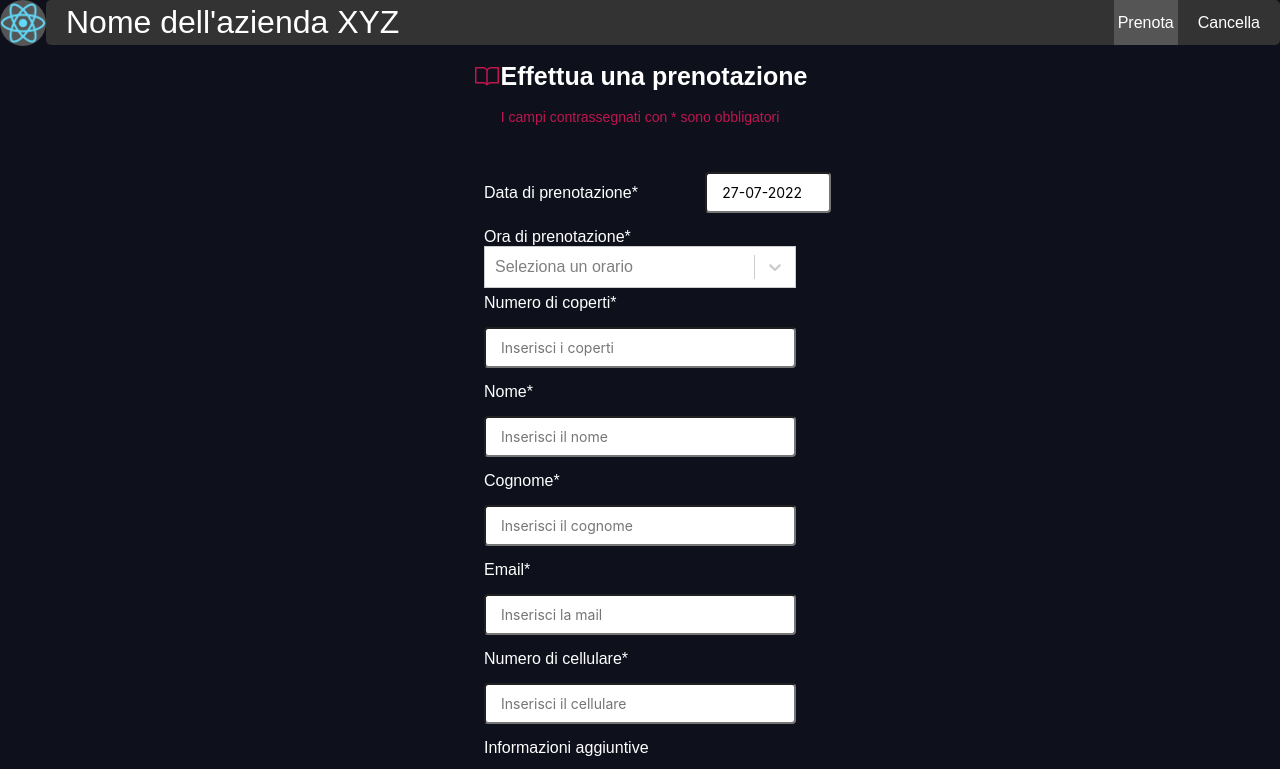
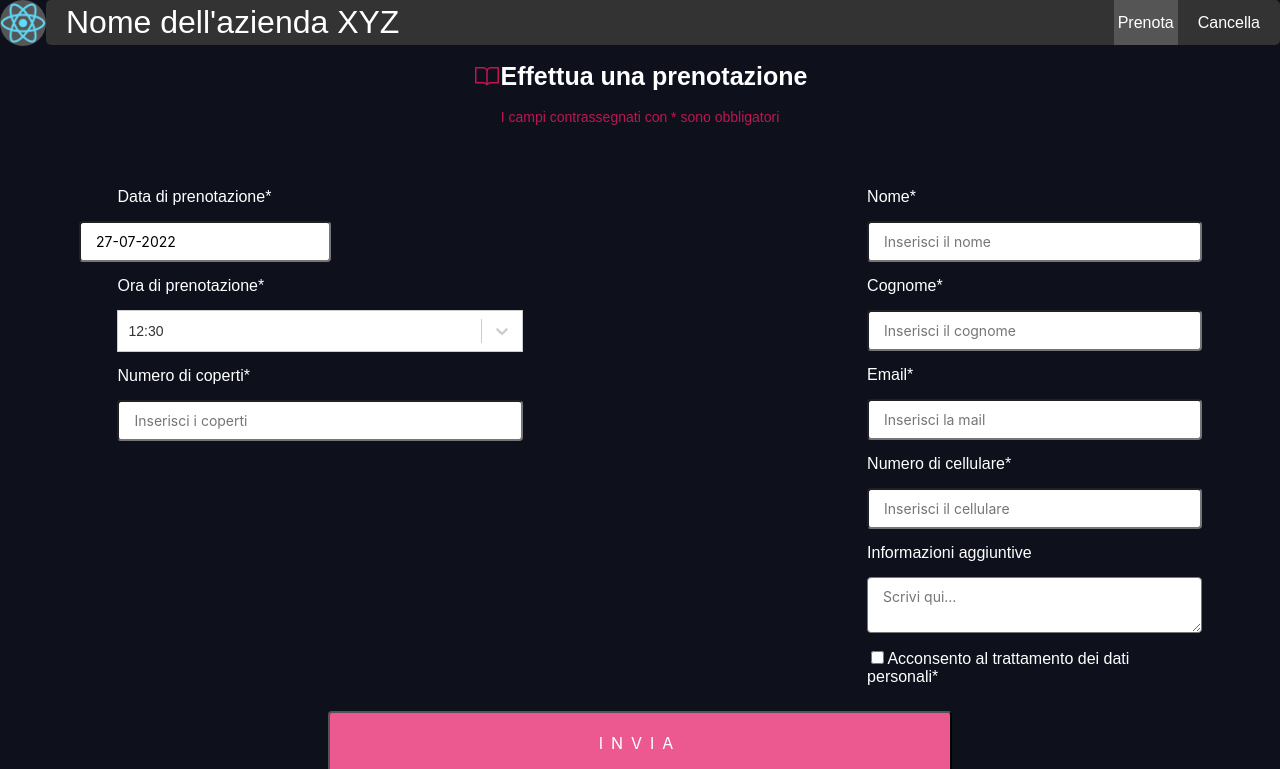
Before and after one commit to AlessiaLom/Sistema-di-prenotazione, a React (Create React App) app in the folder bookingForm/: page /booking in a window 1280 px wide. Shown: the top 769 px of the page. Built offline with nearby package versions, Linux system fonts and the light colour scheme.

Commit message:
booking form front-end working

```diff
--- a/bookingForm/src/Form.js
+++ b/bookingForm/src/Form.js
@@ -1,4 +1,5 @@
-import { useState } from "react";
+import React, { useState } from "react";
+import { Component } from "react";
 import { useForm } from "react-hook-form";
 import Select from "react-select"
 import HeaderForm from "./HeaderForm";
@@ -6,52 +7,209 @@ import DatePicker from "react-datepicker";
 
 import 'react-datepicker/dist/react-datepicker.css'
 
-export function Form() {
-  const { register, handleSubmit } = useForm();
-  const [data, setData] = useState("");
-  const [date, handleDateSelect, handleDateChange] = useState(new Date());
+const validEmailRegex = RegExp(
+  /^(([^<>()\[\]\.,;:\s@\"]+(\.[^<>()\[\]\.,;:\s@\"]+)*)|(\".+\"))@(([^<>()[\]\.,;:\s@\"]+\.)+[^<>()[\]\.,;:\s@\"]{2,})$/i
+);
+
+const validateForm = errors => {
+  let valid = true;
+  Object.values(errors).forEach(val => val.length > 0 && (valid = false));
+  return valid;
+};
+
+export default class Form extends Component {
+  constructor(props) {
+    super(props);
+    this.state = {
+      selectedDate: new Date(),
+      selectedTime: [],
+      bookingGuests: null,
+      guestName: null,
+      guestSurname: null,
+      guestEmail: null,
+      guestPhone: null,
+      guestPrivacy: null,
+      guestAdditionalInfo: null,
+      errors: {
+        bookingGuests: '',
+        guestName: '',
+        guestSurname: '',
+        guestEmail: '',
+        guestPhone: '',
+        guestPrivacy: '',
+        guestAdditionalInfo: ''
+      }
+    };
+    this.handleChange = this.handleChange.bind(this);
+    this.handleSubmit = this.handleSubmit.bind(this);
+  }
+
+  handleChange = (event) => {
+    const { name, value } = event.target;
+    let errors = this.state.errors;
+
+    switch (name) {
+      case 'bookingGuests':
+        errors.bookingGuests =
+        value.length > 0
+        ? (Number.isInteger(Number(value)) && Number(value) >= 1
+          ? ''
+          : 'Devi inserire un numero maggiore di 1')
+        : 'Questo campo è obbligatorio';
+      break;
+      case 'guestName':
+        errors.guestName =
+          value.length < 1
+            ? 'Questo campo è obbligatorio'
+            : '';
+      break;
+      case 'guestSurname':
+        errors.guestSurname =
+          value.length < 1
+            ? 'Questo campo è obbligatorio'
+            : '';
+      break;
+      case 'guestEmail':
+        errors.guestEmail =
+        value.length > 0
+        ? (validEmailRegex.test(value)
+            ? ''
+            : "La mail deve rispettare il formato corretto (email@example.com)")
+        : 'Questo campo è obbligatorio';
+        break;
+      case 'guestPhone':
+        errors.guestPhone =
+        value.length > 0
+        ? (Number.isInteger(Number(value)) && value.length > 8)
+            ? ''
+            : "Devi inserire un campo numerico di almeno 8 cifre (Non specificare +39)"
+        : 'Questo campo è obbligatorio';
+      break;
+      case 'guestPrivacy':
+        console.log(event.target.checked);
+        errors.guestPrivacy =
+        event.target.checked
+          ? ''
+          : 'Devi accettare il consenso per la privacy';
+      break;
+      case 'guestAdditionalInfo':
+        errors.guestAdditionalInfo =
+        value.length < 1000
+        ? ''
+        : 'Quest\'area di testo non può superare i 1000 caratteri';
+      break;
+      default:
+      break;
+    }
+    this.setState({errors, [name]: value});
+  }
+
+  handleTimeChange = (value) => {
+    this.setState({ selectedTime: value });
+  }
+
+  handleDateChange = (date) => {
+    this.setState({ selectedDate: date });
+  }
+
+  handleSubmit = (event) => {
+    event.preventDefault();
+    console.log(this.state);
+    if(validateForm(this.state.errors)) {
+      console.info('Valid Form')
+    }else{
+      console.error('Invalid Form')
+    }
+  }
+
+  render(){
+    //const [date, handleDateSelect, handleDateChange] = useState(new Date());
     const options = [
-    { value: '12:00', label: '12:00' },
-    { value: '12:15', label: '12:15' },
-    { value: '12:30', label: '12:30' },
-    { value: '12:45', label: '12:45' },
-    { value: '13:00', label: '13:00' },
-    { value: '13:15', label: '13:15' },
-    { value: '13:30', label: '13:30' },
-    { value: '13:45', label: '13:45' },
-    { value: '14:00', label: '14:00' },
-    { value: '19:00', label: '19:00' },
-    { value: '19:15', label: '19:15' },
-    { value: '19:30', label: '19:30' },
-    { value: '19:45', label: '19:45' },
-    { value: '20:00', label: '20:00' },
-    { value: '20:15', label: '20:15' },
-    { value: '20:30', label: '20:30' },
-    { value: '20:45', label: '20:45' },
-    { value: '21:00', label: '21:00' },
+      { value: '12:00', label: '12:00', disabled: true },
+      { value: '12:15', label: '12:15', disabled: true },
+      { value: '12:30', label: '12:30', disabled: false },
+      { value: '12:45', label: '12:45', disabled: true },
+      { value: '13:00', label: '13:00', disabled: true },
+      { value: '13:15', label: '13:15', disabled: false },
+      { value: '13:30', label: '13:30', disabled: true },
+      { value: '13:45', label: '13:45', disabled: true },
+      { value: '14:00', label: '14:00', disabled: true },
+      { value: '19:00', label: '19:00', disabled: false },
+      { value: '19:15', label: '19:15', disabled: true },
+      { value: '19:30', label: '19:30', disabled: true },
+      { value: '19:45', label: '19:45', disabled: true },
+      { value: '20:00', label: '20:00', disabled: false },
+      { value: '20:15', label: '20:15', disabled: true },
+      { value: '20:30', label: '20:30', disabled: true},
+      { value: '20:45', label: '20:45', disabled: false },
+      { value: '21:00', label: '21:00', disabled: true },
     ];
-
+    const {errors} = this.state;
     return (
-    <form onSubmit={handleSubmit((data) => setData(JSON.stringify(data)))}>
+      <div className="wrapper">
+        <div className="form-wrapper">
+            <form onSubmit={this.handleSubmit} noValidate>
             <HeaderForm />
-      <label>Data di prenotazione* <DatePicker selected={date} onSelect={handleDateSelect} onChange={handleDateChange} dateFormat="dd-MM-yyyy" minDate={new Date()} required/></label>
-      <label>Ora di prenotazione* <Select options={options} theme={(theme) => ({
+            <div className="bookingControls">
+            <div className="bookingDate">
+                <label className="booking">Data di prenotazione*
+                    <DatePicker className="booking" selected={this.state.selectedDate}
+                    onChange={this.handleDateChange}
+                    dateFormat="dd-MM-yyyy"
+                    minDate={new Date()} noValidate/></label>
+              </div>
+              <div className="bookingTime">
+              <label className="booking">Ora di prenotazione*
+                <Select className="booking" defaultValue={options.filter(option => option.disabled === false)[0]} options={options} theme={(theme) => ({
                   ...theme,
                   borderRadius: 0,
                   colors: {
                                                                         ...theme.colors,
                                                                         primary25: 'hotpink',
                                                                         primary: 'black',
-                                                            },})}placeholder="Seleziona un orario" /></label>
-      <label>Numero di coperti* <input type="number" placeholder="Inserisci i coperti" {...register("bookingGuests", {required: true, max: 20, min: 1})} /></label>
-      <label>Nome* <input type="text" placeholder="Inserisci il nome" {...register("guestName", {required: true})} /></label>
-      <label>Cognome* <input type="text" placeholder="Inserisci il cognome" {...register("guestSurname", {required: true})} /></label>
-      <label>Email* <input type="text" placeholder="Inserisci la mail" {...register("guestEmail", {required: true, pattern: /^[a-zA-Z0-9.!#$%&'*+/=?^_`{|}~-]+@[a-zA-Z0-9-]+(?:\.[a-zA-Z0-9-]+)*$/i})} /></label>
-      <label>Numero di cellulare* <input type="tel" placeholder="Inserisci il cellulare" {...register("guestPhone", {required: true})} /></label>
-      <label>Informazioni aggiuntive <textarea placeholder="Scrivi qui..." {...register("guestAdditionalInformation", {maxLength: 1000})} /></label>
-      <input type="checkbox" id="guestPrivacy" {...register("guestPrivacy", {required: true})} />
-      <label id="privacyLabel" htmlFor="guestPrivacy">Acconsento al trattamento dei dati personali*</label>
-      <input type="submit" value="Invia" />
+                  },})}
+                  onChange={this.handleTimeChange}
+                  isOptionDisabled={(option) => option.disabled}
+                  noValidate/></label>
+              </div>
+              <div className="bookingGuests">
+                <label className="booking">Numero di coperti* {errors.bookingGuests.length > 0 && <span className='error'>{errors.bookingGuests}</span>}<input type="number" className="booking" name="bookingGuests" placeholder="Inserisci i coperti" onChange={this.handleChange} noValidate min={1}/></label>
+              </div>
+            </div>
+            <div className="personControls">
+              <div className="guestName">
+                <label className="person">Nome*  {errors.guestName.length > 0 &&
+                    <span className='error person'>{errors.guestName}</span>}<input type="text" className="person" placeholder="Inserisci il nome" name="guestName" onChange={this.handleChange} noValidate /></label>
+                </div>
+                <div className="guestSurname">
+                <label className="person">Cognome* {errors.guestSurname.length > 0 &&
+                    <span className='error person'>{errors.guestSurname}</span>}<input type="text" className="person" name="guestSurname" placeholder="Inserisci il cognome"  onChange={this.handleChange} noValidate /></label>
+                </div>
+                <div className="guestEmail">
+                <label className="person">Email* {errors.guestEmail.length > 0 &&
+                    <span className='error person'>{errors.guestEmail}</span>}<input type="text" className="person" name="guestEmail" placeholder="Inserisci la mail" onChange={this.handleChange} noValidate/></label>
+                </div>
+                <div className="guestPhone">
+                <label className="person">Numero di cellulare* {errors.guestPhone.length > 0 &&
+                    <span className='error person'>{errors.guestPhone}</span>}<input type="tel" className="person" name="guestPhone" placeholder="Inserisci il cellulare" onChange={this.handleChange} noValidate /></label>
+                </div>
+                <div className="guestAdditionalInfo">
+                <label className="person">Informazioni aggiuntive {errors.guestAdditionalInfo.length > 0 &&
+                    <span className='error person'>{errors.guestAdditionalInfo}</span>}<textarea name="guestAdditionalInfo" placeholder="Scrivi qui..." onChange={this.handleChange} noValidate /></label>
+                </div>
+                <div className="guestPrivacy">
+                {errors.guestPrivacy.length > 0 &&
+                    <span className='privacyError person'>{errors.guestPrivacy}</span>}
+                </div>
+                <input className="person" type="checkbox" id="guestPrivacy" name="guestPrivacy" onChange={this.handleChange} noValidate/>
+                <label className="person" id="privacyLabel" htmlFor="guestPrivacy">Acconsento al trattamento dei dati personali*</label>
+            </div>
+            <div className="submit">
+              <button className="button">Invia</button>
+            </div>
           </form>
+        </div>
+      </div>
     );
   }
+}
--- a/bookingForm/src/pages/Booking.js
+++ b/bookingForm/src/pages/Booking.js
@@ -1,4 +1,4 @@
-import { Form } from "../Form"
+import Form from "../Form";
 
 export default function Booking() {
     return (
--- a/bookingForm/src/styles.css
+++ b/bookingForm/src/styles.css
@@ -18,8 +18,7 @@ body {
 }
 
 form{
-  width: 50%;
-  margin-left: 25%;
+  width: 100%;
 }
 
 .App{
@@ -31,8 +30,14 @@ form{
   width: 100%;
 }
 
-.container {
-  display: flex;
+.bookingControls{
+  float: left;
+  margin-bottom: 2%;
+}
+
+.personControls{
+  float: right;
+  margin-bottom: 2%;
 }
 
 .h1 {
@@ -47,13 +52,13 @@ form{
   margin-bottom: 5%;
 }
 
-textarea, input:not(#guestPrivacy){
+textarea, input:not(#guestPrivacy), .button{
   font-family: -apple-system, BlinkMacSystemFont, "Segoe UI", "Roboto", "Oxygen",
     "Ubuntu", "Cantarell", "Fira Sans", "Droid Sans", "Helvetica Neue",
     sans-serif;
   display: block;
   box-sizing: border-box;
-  width: 50%;
+  width: 100%;
   border-radius: 4px;
   padding: 10px 15px;
   margin-bottom: 15px;
@@ -62,9 +67,11 @@ textarea, input:not(#guestPrivacy){
 }
 
 .css-b62m3t-container{
-  width: 50%;
+  width: 100%;
   margin-left: 25%;
-  margin-bottom: 1%;
+  margin-bottom: 15px;
+  margin-top: 15px;
+  font-size: 14px;
 }
 
 #guestPrivacy{
@@ -82,12 +89,21 @@ textarea, input:not(#guestPrivacy){
   font-weight: 200;
 }
 
-label:not(#privacyLabel), input, textarea, .select{
+
+.booking, .select {
   margin-left: 25%;
+  margin-right: 0;
 }
 
+span.error.person{
+  margin-left: 0;
+}
 
-input[type="submit"],
+.personControls{
+  margin-right: 5%;
+  margin-left: 0;
+}
+
 .button {
   position: relative;
   background: #ec5990;
@@ -101,38 +117,37 @@ input[type="submit"],
   display: block;
   appearance: none;
   border-radius: 4px;
-  width: 100%;
+  width: 50%;
+  margin-left: 25%;
   font-weight: 400;
   letter-spacing: 0.5rem;
   transition: 0.3s all;
 }
 
-.buttonBlack {
-  background: black;
-  border: 1px solid white;
+.submit{
+  clear: both;
 }
 
-.container {
-  display: block;
-}
-
-button[type="button"] {
-  padding: 5px;
-  background: #516391;
-  color: white;
-  letter-spacing: 0px;
-  text-transform: none;
-  padding: 10px;
-  letter-spacing: 1px;
-}
-
-input[type="submit"]:hover,
-button[type="button"]:hover {
+.button:hover {
   background: #bf1650;
   color: white;
 }
 
-input[type="submit"]:active {
+.error {
+  color:#db2269;
+  font-size: 0.625em;
+  display: block;
+  margin-left: 25%;
+}
+
+.privacyError{
+  color:#db2269;
+  font-size: 0.625em;
+  display: block;
+  margin-left: 1%;
+}
+
+.button:active {
   transition: 0.3s all;
   top: 2px;
 }
@@ -227,12 +242,25 @@ textarea{
     display: none;
   }
 
+  .bookingControls{
+    float: none;
+  }
+
+  .personControls{
+    float: none;
+    margin-right: 0;
+  }
+
+  .booking, .select{
+    margin-left: 0;
+  }
+
   form{
     margin: 0;
     width: 100%;
   }
 
-  textarea, .select, input:not(#guestPrivacy){
+  textarea, .select, input:not(#guestPrivacy), .button{
     width: 100%;
     margin-left: 0;
   }
@@ -245,15 +273,37 @@ textarea{
     width: 100%;
     margin-left: 0;
   }
+
+  .error{
+    margin-left: 0
+  }
 }
 
 @media screen and (min-width: 601px) and (max-width: 1000px) {
-  textarea, .select, input:not(#guestPrivacy){
+
+  .bookingControls{
+    float: none;
+  }
+
+  .personControls{
+    float: none;
+    margin-right: 0;
+  }
+
+  .booking, .select{
+    margin-left: 0;
+  }
+
+  textarea, .select, input:not(#guestPrivacy), .button, .booking, .select{
     width: 100%;
   }
 
-  label:not(#privacyLabel), .select, input, textarea{
+  label:not(#privacyLabel), .select, input, textarea, .button{
     margin-left: 0;
+  }
+
+  .error{
+    margin-left: 0
   }
 
   form{
```
Also changed, not shown: 1 other file (tests, documents, lock files or other folders). Lines whose indentation alone changed are shown as unchanged.
